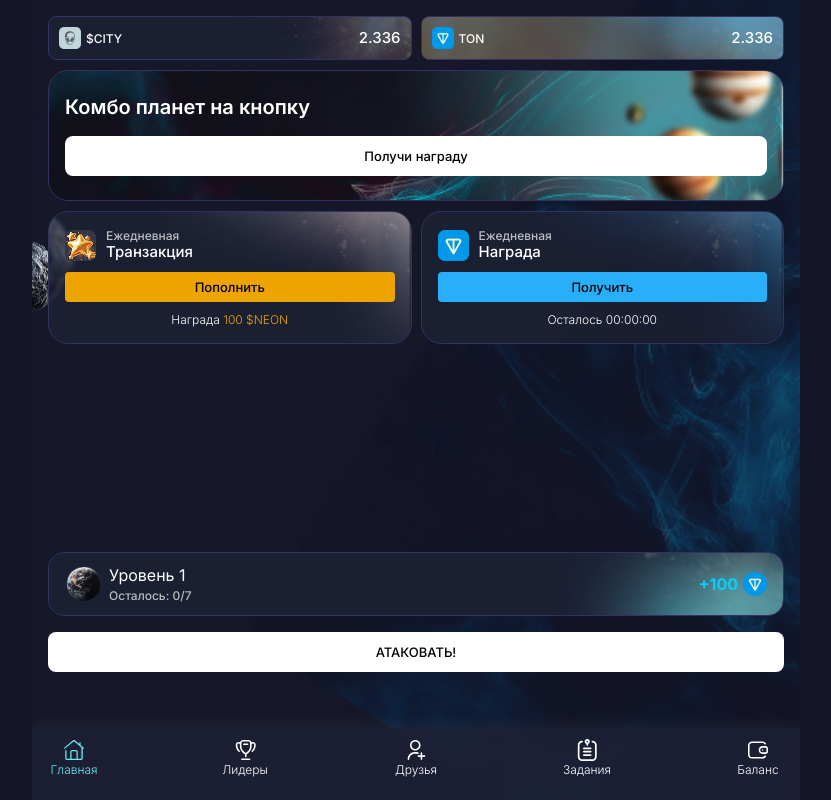
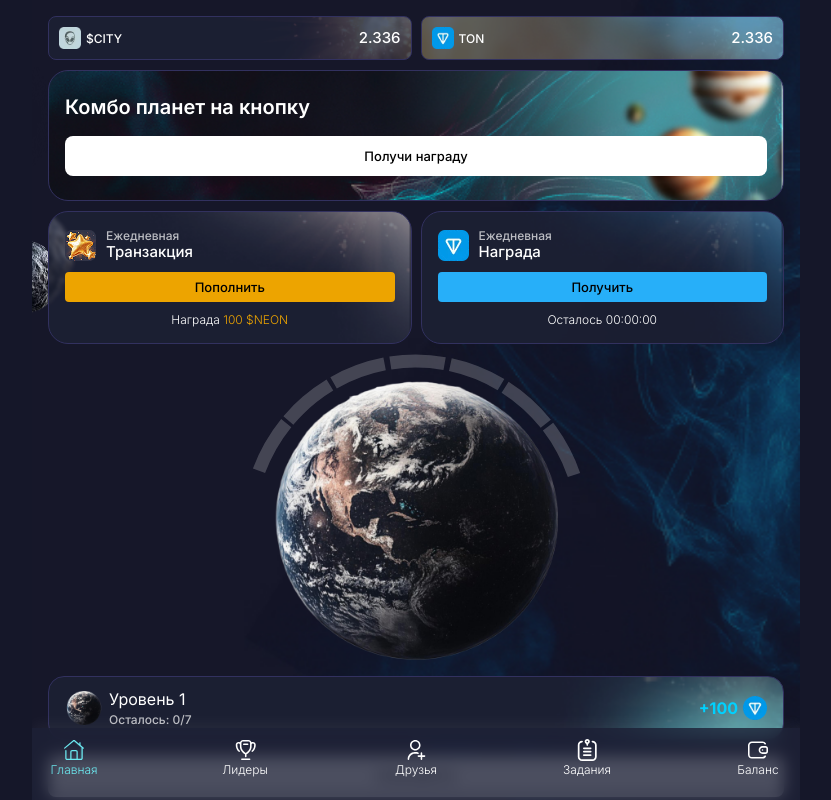
Before and after one commit to losenkov-9ev/PlanetCTon, a Vue app: page / in a window 1280 px wide. Shown: the whole page, without its empty margins (224-1055 px from the left). Built offline with nearby package versions, Linux system fonts and the light colour scheme.

Commit message:
add planet

```diff
--- a/src/pages/HomePage.vue
+++ b/src/pages/HomePage.vue
@@ -1,6 +1,6 @@
 <script setup lang="ts">
 import MainDashboard from '@/widgets/MainDashboard.vue'
-import PlanetPanel from '@/widgets/PlanetPanel.vue'
+import PlanetPanel from '@/widgets/PlanetPanel/PlanetPanel.vue'
 </script>
 
 <template>
--- a/src/pages/TasksPage.vue
+++ b/src/pages/TasksPage.vue
@@ -15,7 +15,7 @@ import TaskCard from '@/entities/TaskCard/TaskCard.vue'
 </template>
 
 <style scoped>
-.tasks-list .title-1 {
+.tasks-page .title-1 {
   margin-bottom: 10px;
 }
 </style>
--- a/src/widgets/PlanetPanel.vue
+++ b/src/widgets/PlanetPanel/PlanetPanel.vue
@@ -5,9 +5,12 @@ import UiButton from '@/shared/ui/UiButton.vue'
 import UiModal from '@/shared/ui/UiModal.vue'
 import AttackPlanetModal from '@/features/modals/AttackPlanetModal.vue'
 import CongratsDialog from '@/features/dialogs/CongratsDialog.vue'
+import PlanetProgress from '@/widgets/PlanetPanel/PlanetProgress.vue'
 
 const showAttackModal = ref(false)
 const showCongrats = ref(false)
+
+const currentLevel = ref<number>(0)
 
 function onOpenAttack() {
   showAttackModal.value = true
@@ -15,18 +18,26 @@ function onOpenAttack() {
 
 function onAttackConfirmed() {
   showAttackModal.value = false
-  showCongrats.value = true
+  currentLevel.value++
+  setTimeout(() => {
+    showCongrats.value = true
+  }, 600)
 }
 </script>
 <template>
   <section class="planet-panel">
     <div class="planet-wrapper">
-      <!--      TODO        -->
+      <PlanetProgress :current-level="currentLevel" />
+      <img src="../../shared/assets/planets/planet-1.png" alt="Мини-планета" />
     </div>
 
     <div class="level-card">
       <div class="level-info">
-        <img src="../shared/assets/planets/planet-1.png" alt="Мини-планета" class="level-thumb" />
+        <img
+          src="../../shared/assets/planets/planet-1.png"
+          alt="Мини-планета"
+          class="level-thumb"
+        />
         <div class="level-texts">
           <div class="level-title">Уровень 1</div>
           <div class="level-progress">Осталось: 0/7</div>
@@ -35,7 +46,7 @@ function onAttackConfirmed() {
 
       <div class="level-reward">
         +100
-        <img src="@/shared/assets/currency/ton.webp" alt="TON" class="reward-icon" />
+        <img src="../../shared/assets/currency/ton.webp" alt="TON" class="reward-icon" />
       </div>
     </div>
 
@@ -56,33 +67,24 @@ function onAttackConfirmed() {
   justify-content: flex-end;
   align-items: center;
   gap: 16px;
-  margin-top: auto;
+  margin-top: -40px;
 }
 
 /* Планета */
 .planet-wrapper {
   position: relative;
   width: 120%;
+  max-width: 408px;
+
+  @media (max-width: 400px) {
+    max-width: 362px;
+  }
 }
 
 .planet-image {
   width: 100%;
   height: 100%;
   object-fit: contain;
-}
-
-.attack-progress {
-  position: absolute;
-  top: -20px;
-  left: 50%;
-  transform: translateX(-50%);
-  width: 320px;
-  height: 160px;
-  border-top: 4px solid rgba(255, 255, 255, 0.2);
-  border-left: 4px solid transparent;
-  border-right: 4px solid transparent;
-  border-bottom: none;
-  border-radius: 160px 160px 0 0;
 }
 
 /* Карточка уровня */
@@ -101,6 +103,7 @@ function onAttackConfirmed() {
   padding-left: 60px;
   position: relative;
   border: 1px solid #32315f;
+  margin-top: -64px;
 }
 
 .level-info {
--- /dev/null
+++ b/src/widgets/PlanetPanel/PlanetProgress.vue
@@ -0,0 +1,94 @@
+<script setup lang="ts">
+import { ref, reactive, onMounted } from 'vue'
+
+defineProps<{
+  currentLevel: number
+  accentColor?: string
+  emptyColor?: string
+  delay?: number
+}>()
+
+const segments = reactive([
+  { d: 'M7 116.713C13.4716 99.4293 22.6758 83.3314 34.2506 69.0527', length: 0 },
+  { d: 'M36.375 66.4838C48.2248 52.4395 62.251 40.4492 77.9019 30.9844', length: 0 },
+  { d: 'M81.5898 28.8188C97.4725 19.7603 114.704 13.3895 132.606 9.95703', length: 0 },
+  { d: 'M138.34 8.96249C156.349 6.16241 174.687 6.35991 192.633 9.5472', length: 0 },
+  { d: 'M198.371 10.6699C216.197 14.4898 233.29 21.2327 248.979 30.6335', length: 0 },
+  { d: 'M253.113 33.1953C268.527 43.0524 282.255 55.3933 293.757 69.7325', length: 0 },
+  { d: 'M296.02 72.6152C307.213 87.2038 315.988 103.546 322.001 121', length: 0 },
+])
+
+const svgEl = ref<SVGSVGElement | null>(null)
+
+onMounted(() => {
+  if (!svgEl.value) return
+
+  const fgPaths = svgEl.value.querySelectorAll<SVGPathElement>('path.fg-segment')
+  fgPaths.forEach((path, i) => {
+    segments[i].length = path.getTotalLength()
+  })
+})
+</script>
+
+<template>
+  <div class="planet-progress">
+    <svg
+      width="329"
+      height="124"
+      viewBox="0 0 329 124"
+      fill="none"
+      xmlns="http://www.w3.org/2000/svg"
+      ref="svgEl"
+    >
+      <path v-for="(seg, i) in segments" :key="i + '-bg'" :d="seg.d" class="bg-segment" />
+
+      <path
+        v-for="(seg, i) in segments"
+        :key="i + '-fg'"
+        :d="seg.d"
+        class="fg-segment"
+        :class="{ active: i < currentLevel }"
+        :style="{ '--len': seg.length + 'px' }"
+      />
+    </svg>
+  </div>
+</template>
+
+<style scoped lang="scss">
+.planet-progress {
+  --gap: 2px;
+  display: flex;
+  justify-content: center;
+  position: absolute;
+  top: 38px;
+  right: 0;
+  left: 0;
+
+  @media (max-width: 400px) {
+    top: 28px;
+    svg {
+      width: 290px;
+    }
+  }
+
+  .bg-segment {
+    fill: none;
+    stroke: rgba(255, 255, 255, 0.2);
+    stroke-width: 13;
+    stroke-linecap: butt;
+  }
+
+  .fg-segment {
+    fill: none;
+    stroke: var(--accent);
+    stroke-width: 13;
+    stroke-linecap: butt;
+    stroke-dasharray: var(--len);
+    stroke-dashoffset: var(--len);
+    transition: stroke-dashoffset 0.5s ease;
+  }
+  .fg-segment.active {
+    stroke-dashoffset: 0;
+  }
+}
+</style>
```
